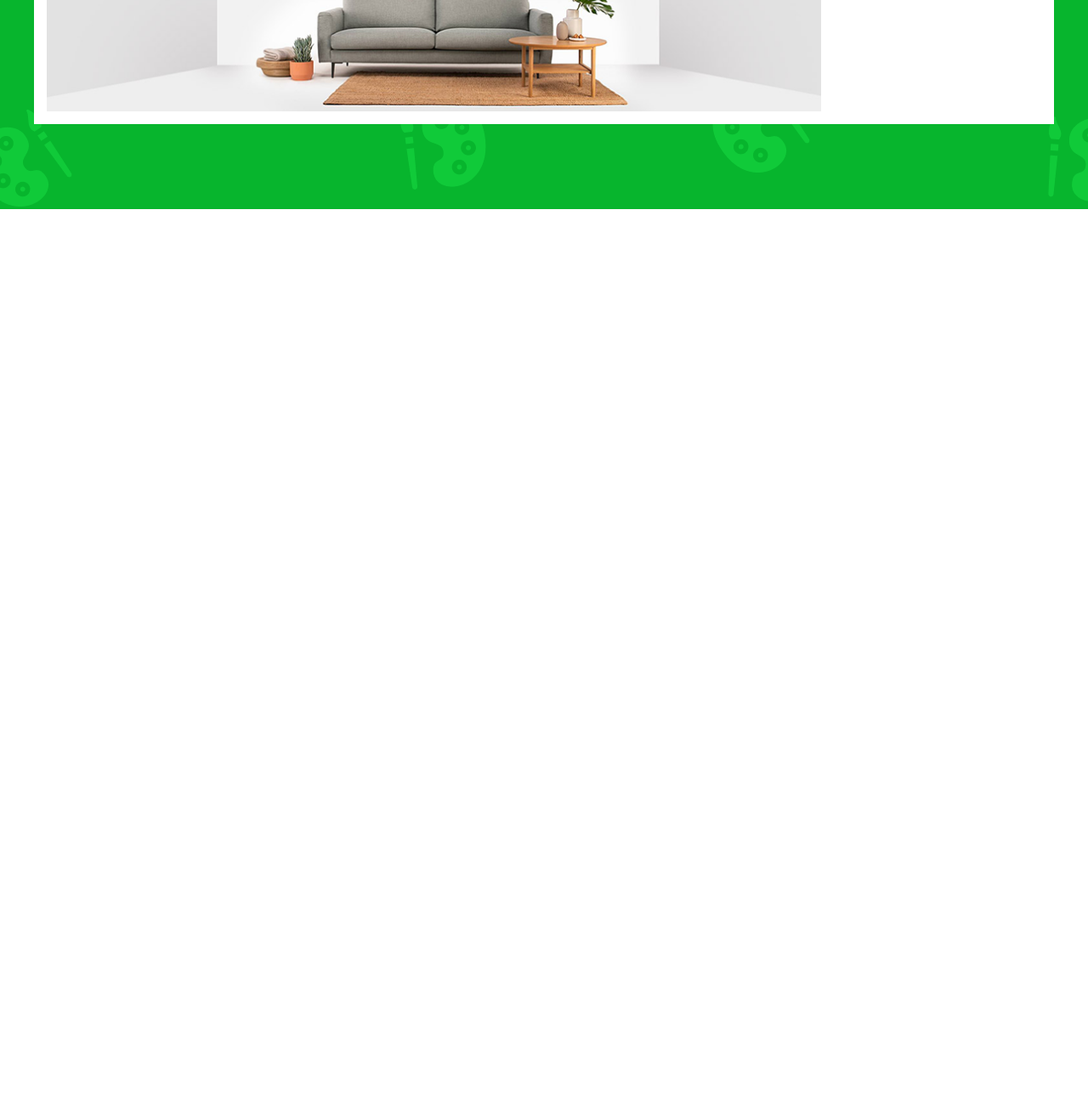
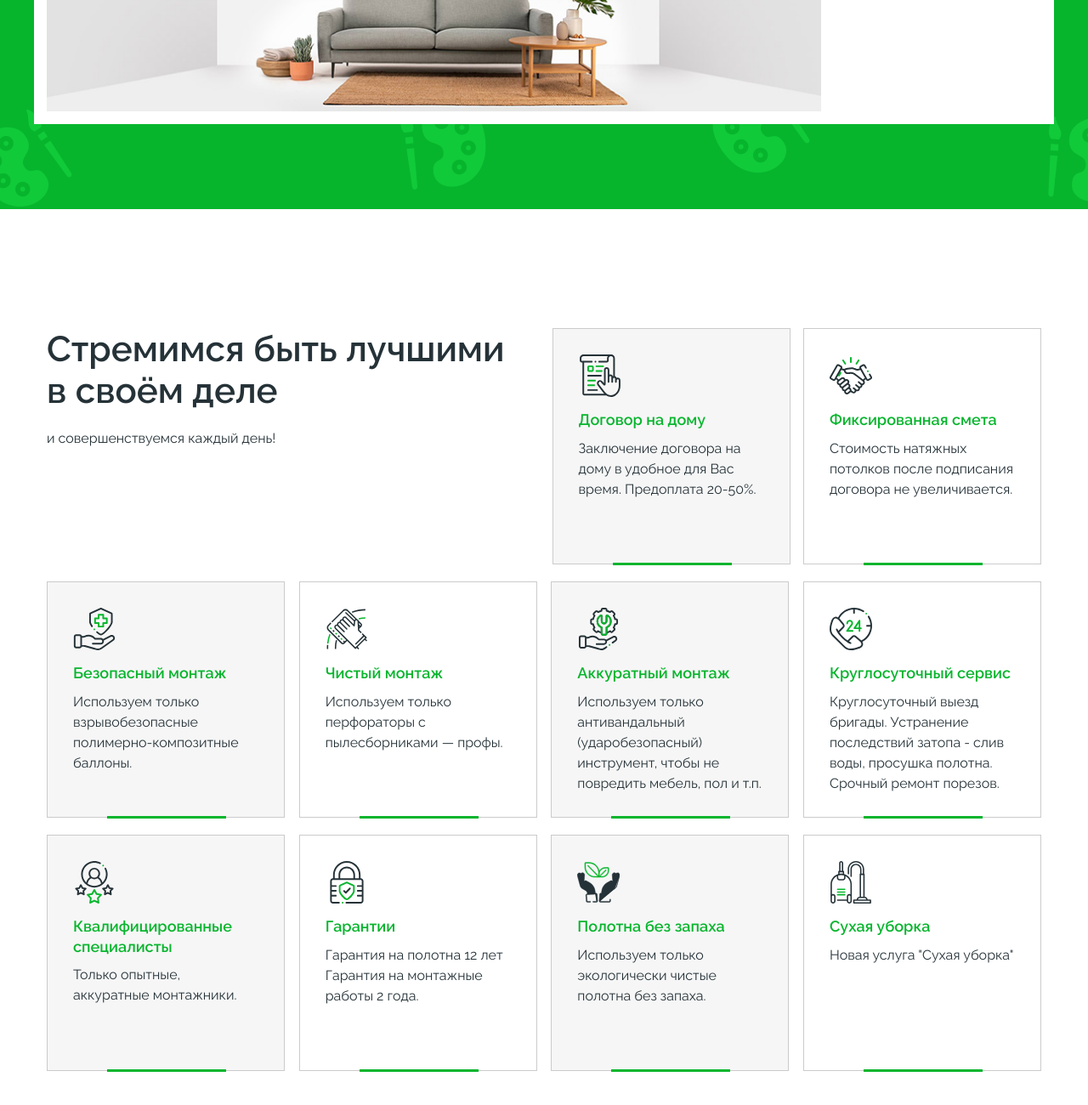
Before and after one commit to alexeypensar/classic, a plain HTML site: page index.html in a window 1280 px wide. Shown: the part 3488-4788 px from the top of the page at 85% size. Before the commit the page ends 3734 px from the top, so only its background shows below. Drawn offline with nearby package versions, Linux system fonts and the light colour scheme.

Commit message:
advantages section finished

```diff
--- a/index.html
+++ b/index.html
@@ -254,11 +254,16 @@
                         <div class="calculator__inputs_left">
                             <fieldset>
                                 <legend>ПВХ</legend>
-                                <label><input class="calculator__input calculator__watch" name="material" value="430" type="radio" checked>Classic</label>
-                                <label><input class="calculator__input calculator__watch" name="material" value="450" type="radio">Premium</label>
-                                <label><input class="calculator__input calculator__watch" name="material" value="530" type="radio">Evolution</label>
-                                <label><input class="calculator__input calculator__watch" name="material" value="700" type="radio">Pongs</label>
-                                <label><input class="calculator__input calculator__watch" name="material" value="750" type="radio">Teqtum</label>
+                                <label><input class="calculator__input calculator__watch" name="material" value="430"
+                                              type="radio" checked>Classic</label>
+                                <label><input class="calculator__input calculator__watch" name="material" value="450"
+                                              type="radio">Premium</label>
+                                <label><input class="calculator__input calculator__watch" name="material" value="530"
+                                              type="radio">Evolution</label>
+                                <label><input class="calculator__input calculator__watch" name="material" value="700"
+                                              type="radio">Pongs</label>
+                                <label><input class="calculator__input calculator__watch" name="material" value="750"
+                                              type="radio">Teqtum</label>
                             </fieldset>
 
                         </div>
@@ -266,13 +271,17 @@
                         <div class="calculator__inputs_right">
                             <fieldset>
                                 <legend>Ткань</legend>
-                                <label><input class="calculator__input calculator__watch" name="material" value="990" type="radio">D-Premium</label>
-                                <label><input class="calculator__input calculator__watch" name="material" value="2900" type="radio">Clipso</label>
-                                <label><input class="calculator__input calculator__watch" name="material" value="2990" type="radio">Cerutti</label>
+                                <label><input class="calculator__input calculator__watch" name="material" value="990"
+                                              type="radio">D-Premium</label>
+                                <label><input class="calculator__input calculator__watch" name="material" value="2900"
+                                              type="radio">Clipso</label>
+                                <label><input class="calculator__input calculator__watch" name="material" value="2990"
+                                              type="radio">Cerutti</label>
                             </fieldset>
                             <fieldset>
                                 <legend>ПВХ без нагрева</legend>
-                                <label><input class="calculator__input calculator__watch" name="material" value="700" type="radio">Gold stretch</label>
+                                <label><input class="calculator__input calculator__watch" name="material" value="700"
+                                              type="radio">Gold stretch</label>
                             </fieldset>
                         </div>
 
@@ -293,7 +302,8 @@
                             <legend>Площадь, м<sup>2</sup></legend>
 
                             <div class="calculator__buttons">
-                                <button type="button" class="calculator__minus" id="calculatorSquareMinus" disabled>-</button>
+                                <button type="button" class="calculator__minus" id="calculatorSquareMinus" disabled>-
+                                </button>
                                 <span class="calculator__number calculator__watch" id="calculatorSquareCount">0</span>
                                 <button type="button" class="calculator__plus" id="calculatorSquarePlus">+</button>
                             </div>
@@ -305,7 +315,8 @@
                             <legend>Углы<sup>*</sup>, шт.</legend>
 
                             <div class="calculator__buttons">
-                                <button type="button" class="calculator__minus" id="calculatorCornersMinus" disabled>-</button>
+                                <button type="button" class="calculator__minus" id="calculatorCornersMinus" disabled>-
+                                </button>
                                 <span class="calculator__number calculator__watch" id="calculatorCornersCount">4</span>
                                 <button type="button" class="calculator__plus" id="calculatorCornersPlus">+</button>
                             </div>
@@ -328,7 +339,8 @@
                             <legend>Светильники, шт.</legend>
 
                             <div class="calculator__buttons">
-                                <button type="button" class="calculator__minus" id="calculatorLightsMinus" disabled>-</button>
+                                <button type="button" class="calculator__minus" id="calculatorLightsMinus" disabled>-
+                                </button>
                                 <span class="calculator__number calculator__watch" id="calculatorLightsCount">0</span>
                                 <button type="button" class="calculator__plus" id="calculatorLightsPlus">+</button>
                             </div>
@@ -340,13 +352,13 @@
                             <legend>Люстры, шт.</legend>
 
                             <div class="calculator__buttons">
-                                <button type="button" class="calculator__minus" id="calculatorLights2Minus" disabled>-</button>
+                                <button type="button" class="calculator__minus" id="calculatorLights2Minus" disabled>-
+                                </button>
                                 <span class="calculator__number calculator__watch" id="calculatorLights2Count">0</span>
                                 <button type="button" class="calculator__plus" id="calculatorLights2Plus">+</button>
                             </div>
 
                         </fieldset>
-
 
 
                     </div>
@@ -355,12 +367,14 @@
             </form>
 
             <div class="calculator__results">
-                <p>Если введённые вами параметры верны, то это окончательная стоимость полотен с установкой! Фактуру, цвет, аксессуары можно выбрать по образцам у замерщика.</p>
+                <p>Если введённые вами параметры верны, то это окончательная стоимость полотен с установкой! Фактуру,
+                    цвет, аксессуары можно выбрать по образцам у замерщика.</p>
                 <span class="calculator__result">0 рублей</span>
                 <button class="main-button">Оформить заказ</button>
             </div>
 
         </section>
+    </div>
 
     <section class="constructor__wrapper">
 
@@ -408,12 +422,67 @@
         </form>
     </section>
 
+    <section class="advantages container">
+        <div class="advantages__headings">
+            <h2 class="section__heading">Стремимся быть лучшими<br>в своём деле</h2>
+            <p>и совершенствуемся каждый день!</p>
+        </div>
+        <article class="advantages__item">
+            <img src="img/icons/advantages1.svg" alt="договор">
+            <h3 class="advantages__heading">Договор на дому</h3>
+            <p class="advantages__text">Заключение договора
+                на дому в удобное для Вас время. Предоплата 20-50%.</p>
+        </article>
 
+        <article class="advantages__item">
+            <img src="img/icons/advantages2.svg" alt="смета">
+            <h3 class="advantages__heading">Фиксированная смета</h3>
+            <p class="advantages__text">Стоимость натяжных потолков после подписания договора не увеличивается.</p>
+        </article>
 
-
-
-
-    </div>
+        <article class="advantages__item">
+            <img src="img/icons/advantages3.svg" alt="безопасность">
+            <h3 class="advantages__heading">Безопасный монтаж</h3>
+            <p class="advantages__text">Используем только взрывобезопасные полимерно-композитные баллоны.</p>
+        </article>
+        <article class="advantages__item">
+            <img src="img/icons/advantages4.svg" alt="чистота">
+            <h3 class="advantages__heading">Чистый монтаж</h3>
+            <p class="advantages__text">Используем только перфораторы
+                с пылесборниками — профы.</p>
+        </article>
+        <article class="advantages__item">
+            <img src="img/icons/advantages5.svg" alt="аккуратность">
+            <h3 class="advantages__heading">Аккуратный монтаж</h3>
+            <p class="advantages__text">Используем только антивандальный (ударобезопасный) инструмент, чтобы не повредить мебель, пол и т.п.</p>
+        </article>
+        <article class="advantages__item">
+            <img src="img/icons/advantages6.svg" alt="сервис">
+            <h3 class="advantages__heading">Круглосуточный сервис</h3>
+            <p class="advantages__text">Круглосуточный выезд бригады. Устранение последствий затопа - слив воды, просушка полотна. Срочный ремонт порезов.</p>
+        </article>
+        <article class="advantages__item">
+            <img src="img/icons/advantages7.svg" alt="квалификация">
+            <h3 class="advantages__heading">Квалифицированные специалисты</h3>
+            <p class="advantages__text">Только опытные, аккуратные монтажники.</p>
+        </article>
+        <article class="advantages__item">
+            <img src="img/icons/advantages8.svg" alt="гарантии">
+            <h3 class="advantages__heading">Гарантии</h3>
+            <p class="advantages__text">Гарантия на полотна 12 лет
+                Гарантия на монтажные работы 2 года.</p>
+        </article>
+        <article class="advantages__item">
+            <img src="img/icons/advantages9.svg" alt="отсутствие запаха">
+            <h3 class="advantages__heading">Полотна без запаха</h3>
+            <p class="advantages__text">Используем только экологически чистые полотна без запаха.</p>
+        </article>
+        <article class="advantages__item">
+            <img src="img/icons/advantages10.svg" alt="сухая уборка">
+            <h3 class="advantages__heading">Сухая уборка</h3>
+            <p class="advantages__text">Новая услуга "Сухая уборка"</p>
+        </article>
+    </section>
 
 
 </main>
--- a/styles/main.css
+++ b/styles/main.css
@@ -797,3 +797,52 @@ h1 {
 .constructor__colorpick + .constructor__colorpick {
   margin-top: 43px;
 }
+.advantages {
+  margin-top: 140px;
+  padding-bottom: 50px;
+  display: flex;
+  flex-direction: row;
+  justify-content: space-between;
+  align-items: flex-start;
+  flex-wrap: wrap;
+}
+.advantages .section__heading {
+  margin-bottom: 20px;
+}
+.advantages__headings {
+  width: 49.5%;
+}
+.advantages__item {
+  width: 280px;
+  display: flex;
+  flex-direction: column;
+  justify-content: flex-start;
+  align-items: flex-start;
+  padding: 30px 30px 0 30px;
+  height: 278px;
+  border: 1px solid #cbcbcb;
+  margin-bottom: 20px;
+  position: relative;
+}
+.advantages__item::after {
+  content: '';
+  position: absolute;
+  bottom: -2px;
+  left: 70px;
+  width: 140px;
+  height: 3px;
+  background-color: #07b52d;
+}
+.advantages__item:nth-child(even) {
+  background-color: #f6f6f6;
+}
+.advantages__item img {
+  margin-bottom: 15px;
+}
+.advantages__heading {
+  font-weight: 600;
+  font-size: 18px;
+  line-height: 130%;
+  color: #07b52d;
+  margin-bottom: 10px;
+}
```
Also changed, not shown: img/icons/advantages1.svg (added), img/icons/advantages10.svg (added), img/icons/advantages2.svg (added), img/icons/advantages3.svg (added), img/icons/advantages4.svg (added), img/icons/advantages5.svg (added), img/icons/advantages6.svg (added), img/icons/advantages7.svg (added), img/icons/advantages8.svg (added), img/icons/advantages9.svg (added), 2 other files. Lines whose indentation alone changed are shown as unchanged.
